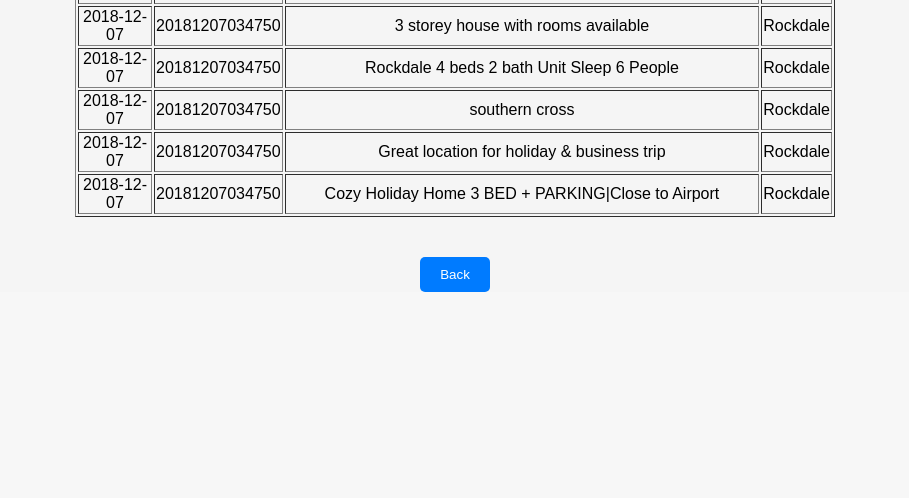
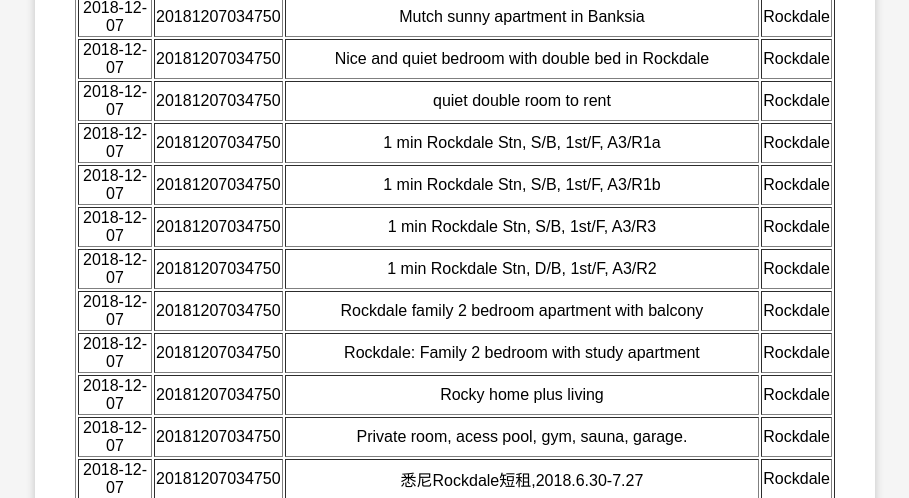
Before and after one commit to pranj-patel/software-tech-ass, a Flask app: page /function1 in a window 1280 px wide. Shown: the part 2373-2871 px from the top of the page, without its empty margins (185-1094 px from the left). Before the commit the page ends 2665 px from the top, so only its background shows below. Run offline with Flask 3, Linux system fonts and the light colour scheme.

Commit message:
Update cover pages for all and ready for submission

```diff
--- a/App/templates/function1.html
+++ b/App/templates/function1.html
@@ -25,41 +25,21 @@
             background-color: #fff;
             border-radius: 5px;
             box-shadow: 0px 0px 10px rgba(0, 0, 0, 0.2);
-            display: flex;
-            flex-direction: column;
-            align-items: center; /* Center horizontally */
-            justify-content: center; /* Center vertically */
-            height: 100vh; /* Make the container fill the viewport height */
         }
 
         .result {
             padding: 20px;
             text-align: center;
         }
-
-        /* Style for the back button */
-        .back-button {
-            background-color: #007BFF;
-            color: #fff;
-            border: none;
-            padding: 10px 20px;
-            border-radius: 5px;
-            cursor: pointer;
-            margin-top: 20px;
-            text-decoration: none;
-        }
-
-        /* Style for the back button on hover */
-        .back-button:hover {
-            background-color: #0056b3;
-        }
     </style>
 </head>
 <body>
     <h1>Suburb Listing</h1>
     <div class="container">
-        <div class="result">
-            {{ data | safe }}
+        <div class="result-container">
+            <div class="result">
+                {{ data | safe }}
+            </div>
         </div>
         <button class="back-button" onclick="goBack()">Back</button>
     </div>
```
Also changed, not shown: App/static/images/pie.png, App/static/images/plot.png, 3 other files.
